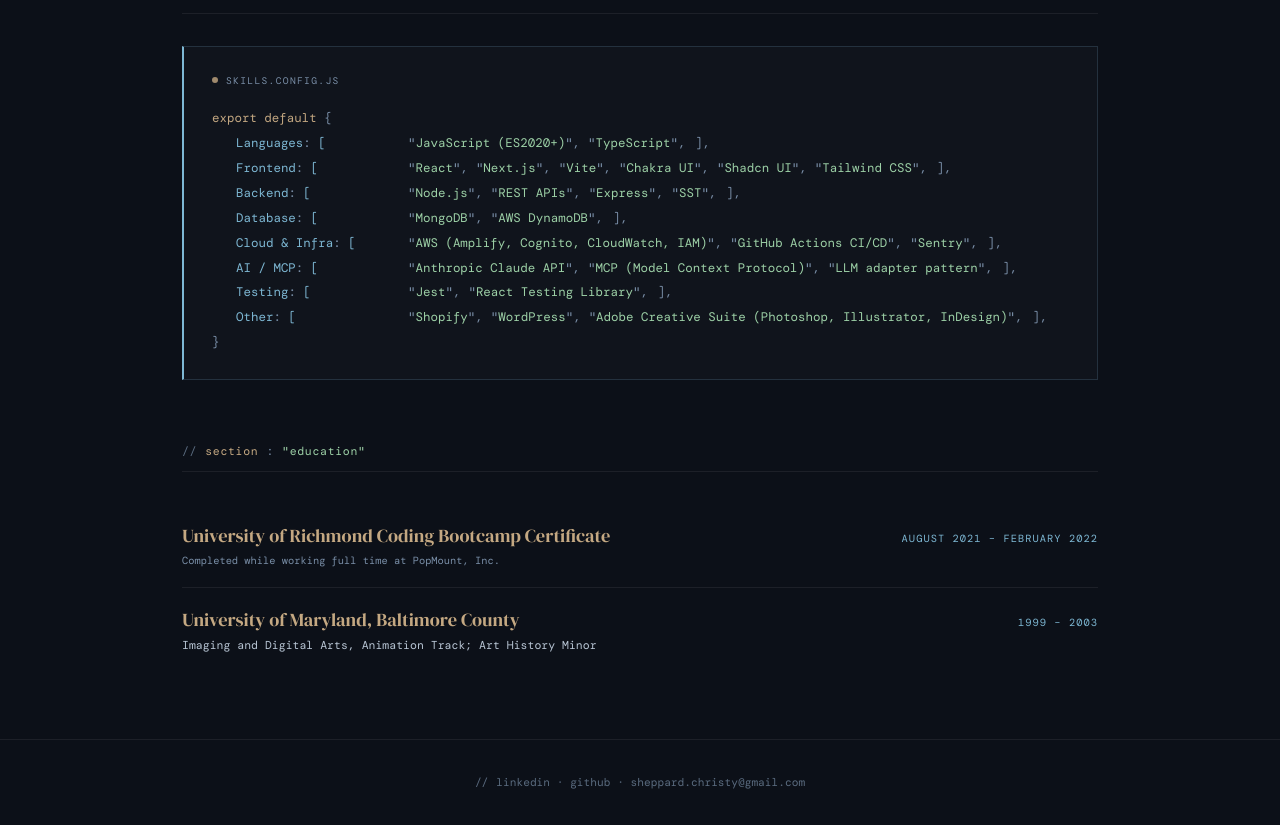
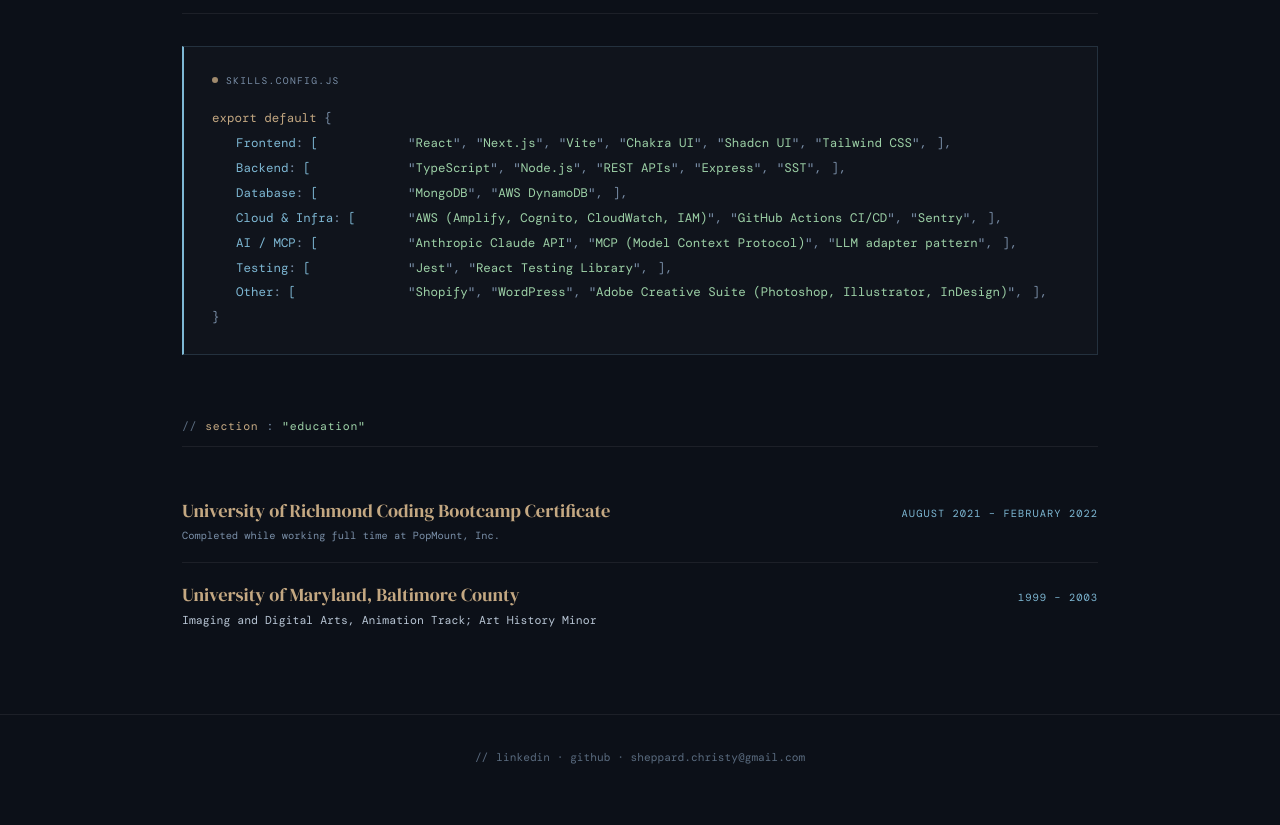
Before and after one commit to cshepscorp/christinasheppard-portfolio, a React (Vite) app: page /resume in a window 1280 px wide. Shown: the part 2185-3010 px from the top of the page. After the commit the page ends 2985 px from the top, so only its background shows below. Built offline with nearby package versions, Linux system fonts and the light colour scheme; a web font is replaced by a local one.

Commit message:
feat: another sm tweak

```diff
--- a/src/data/resume.js
+++ b/src/data/resume.js
@@ -57,9 +57,8 @@
 
 // Skills — categories and ordering exactly as they appear in the PDF.
 export const SKILLS = [
-  { key: 'Languages', values: ['JavaScript (ES2020+)', 'TypeScript'] },
   { key: 'Frontend', values: ['React', 'Next.js', 'Vite', 'Chakra UI', 'Shadcn UI', 'Tailwind CSS'] },
-  { key: 'Backend', values: ['Node.js', 'REST APIs', 'Express', 'SST'] },
+  { key: 'Backend', values: ['TypeScript', 'Node.js', 'REST APIs', 'Express', 'SST'] },
   { key: 'Database', values: ['MongoDB', 'AWS DynamoDB'] },
   { key: 'Cloud & Infra', values: ['AWS (Amplify, Cognito, CloudWatch, IAM)', 'GitHub Actions CI/CD', 'Sentry'] },
   { key: 'AI / MCP', values: ['Anthropic Claude API', 'MCP (Model Context Protocol)', 'LLM adapter pattern'] },
```
Also changed, not shown: 1 other file (tests, documents, lock files or other folders).
